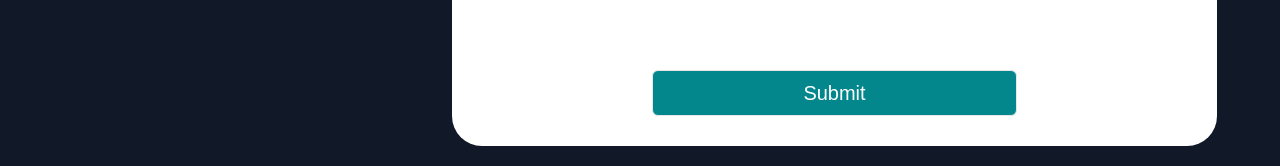
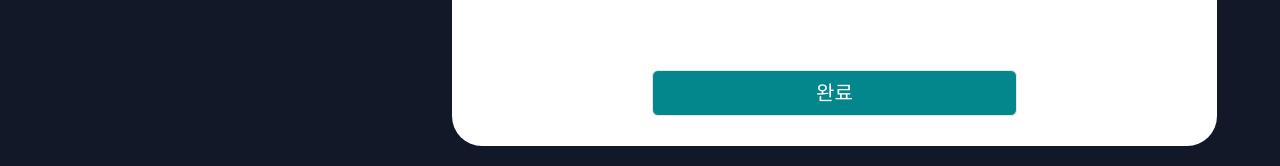
Before and after one commit to AgoraBook/agora-front, a React (Vite) app: page /signup in a window 1280 px wide. Shown: the part 554-720 px from the top of the page. Built offline with nearby package versions, Linux system fonts and the light colour scheme; a web font is replaced by a local one.

Commit message:
style: 버튼 텍스트와 불필요한 주석 제거

```diff
--- a/src/components/common/input.tsx
+++ b/src/components/common/input.tsx
@@ -18,7 +18,6 @@ export const Input = forwardRef(
     {
       left,
       right,
-      // isError,
       isValid = null,
       children,
       ...props
--- a/src/pages/signup-page.tsx
+++ b/src/pages/signup-page.tsx
@@ -49,7 +49,7 @@ export const SignupPage = () => {
           />
           <CheckFields className='flex flex-col gap-[15px]' />
           <Button color='secondary' size='xl' type='submit'>
-            Submit
+            완료
           </Button>
         </form>
       </FormProvider>
```
